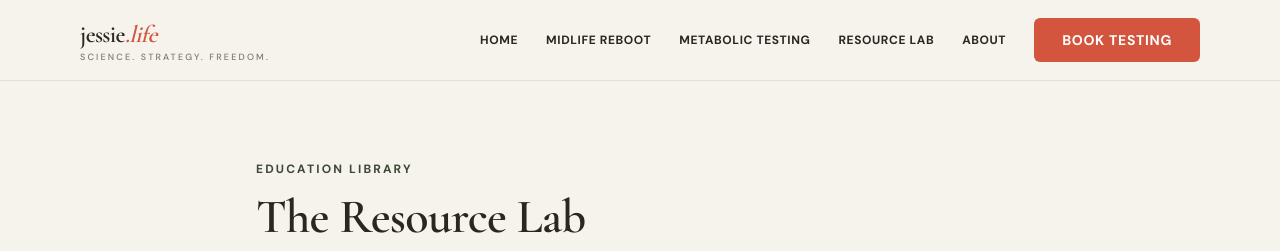
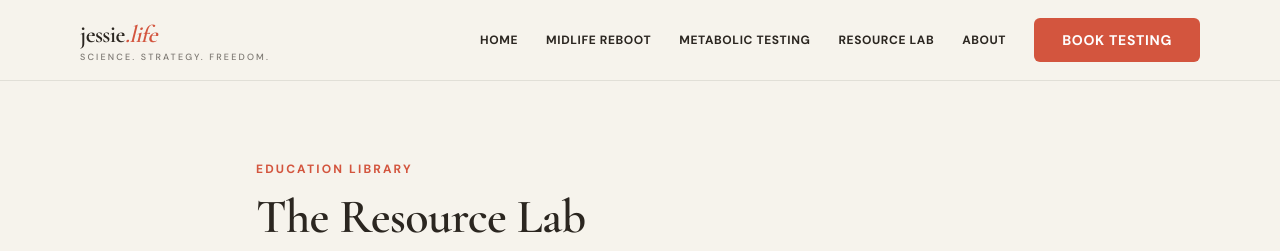
Before and after one commit to Lee-Payton/jessie-life, a Next.js app: page /lab in a window 1280 px wide. Shown: the top 251 px of the page. Built offline with nearby package versions, Linux system fonts and the light colour scheme.

Commit message:
Manual update from v0

```diff
--- a/app/lab/page.tsx
+++ b/app/lab/page.tsx
@@ -1,5 +1,5 @@
 import type { Metadata } from 'next';
-import { Section, Eyebrow, CheckList, CtaButton } from '@/components/ui';
+import { Section, CheckList, CtaButton } from '@/components/ui';
 import EmailSignup from '@/components/EmailSignup';
 
 export const metadata: Metadata = {
@@ -15,7 +15,7 @@ export default function LabPage() {
       <section className="bg-cream">
         <div className="container-content py-14 md:py-20">
           <div className="mx-auto max-w-3xl">
-            <Eyebrow>Education Library</Eyebrow>
+            <p className="eyebrow text-terracotta">Education Library</p>
             <h1 className="mt-4 font-display text-4xl md:text-5xl">The Resource Lab</h1>
             <div className="mt-6 space-y-4 font-body text-lg text-ink/80">
               <p>
```
